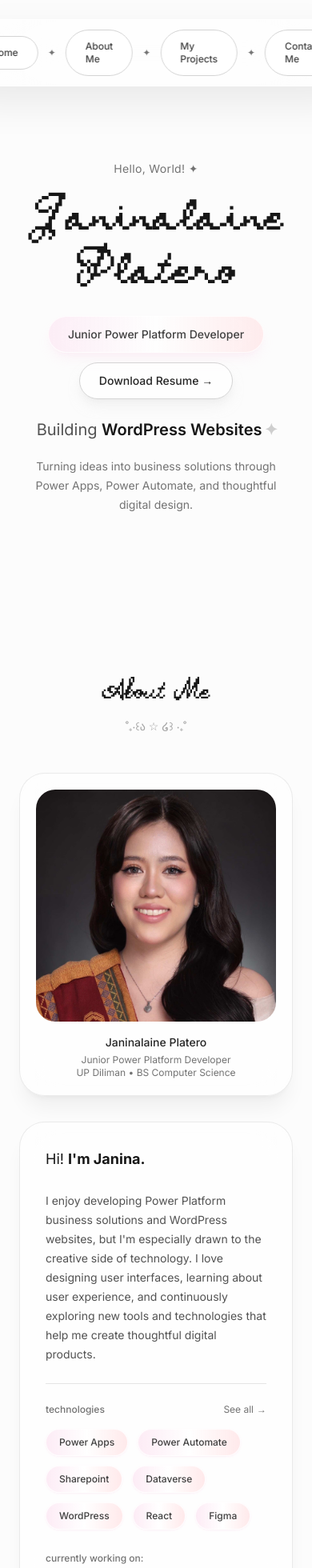
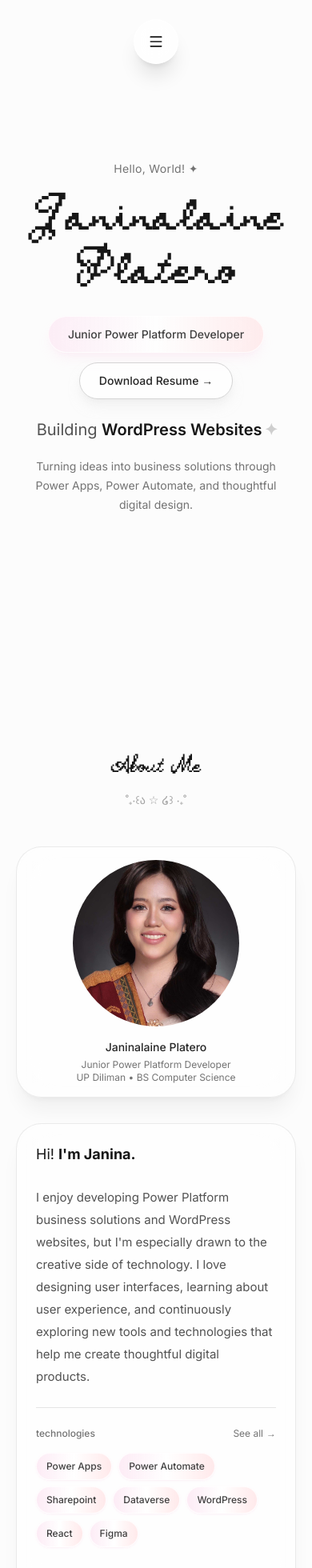
Before and after one commit to jnnln/Portfolio, a React app: page / in a window 390 px wide. Shown: the top 1960 px of the page at 80% size. Built offline with nearby package versions, Linux system fonts and the light colour scheme; the HTML template or start-up script is replaced by a standard one.

Commit message:
resume link & improve mobile responsiveness

```diff
--- a/src/components/About.jsx
+++ b/src/components/About.jsx
@@ -77,7 +77,7 @@ const stats = [
   },
   {
     number: "3",
-    title: "Production Systems",
+    title: "Production Apps",
     icon: "♡",
   },
 ];
@@ -89,7 +89,20 @@ export default function About() {
     <>
       <section
         id="about-me"
-        className="relative flex min-h-screen items-center justify-center overflow-hidden px-6"
+        className="
+          relative
+          flex
+          min-h-screen
+          items-center
+          justify-center
+          overflow-hidden
+
+          px-5
+          sm:px-6
+          lg:px-8
+
+          py-24
+        "
       >
         {/* Background */}
 
@@ -99,7 +112,7 @@ export default function About() {
 
         <div className="absolute bottom-0 right-0 -z-10 h-[25rem] w-[25rem] rounded-full bg-pink-200/20 blur-[180px]" />
 
-        <div className="mx-auto w-full max-w-6xl">
+        <div className="mx-auto w-full max-w-7xl">
 
           {/* Heading */}
 
@@ -114,7 +127,13 @@ export default function About() {
 
               <h2
                 style={{ fontFamily: "Cavalhatriz" }}
-                className="text-4xl text-neutral-900"
+                className="
+                text-3xl
+                sm:text-4xl
+                lg:text-5xl
+
+                text-neutral-900
+                "
               >
                 About Me
               </h2>
@@ -142,7 +161,21 @@ export default function About() {
 
           {/* Main Section */}
 
-          <div className="mt-12 grid gap-8 lg:grid-cols-[240px_1fr]">
+          <div
+            className="
+              mt-12
+
+              grid
+
+              gap-8
+              lg:gap-10
+
+              grid-cols-1
+              lg:grid-cols-[260px_1fr]
+
+              items-start
+            "
+          >
 
             {/* PROFILE CARD */}
 
@@ -163,7 +196,9 @@ export default function About() {
               border-neutral-200/80
 
               bg-white/60
-              p-5
+              p-4
+              sm:p-5
+              lg:p-6
 
               shadow-xl
               shadow-black/5
@@ -177,25 +212,44 @@ export default function About() {
               hover:shadow-2xl
               "
             >
-              <div className="overflow-hidden rounded-[24px]">
+              <div
+              className="
+                overflow-hidden
 
+                mx-auto
+
+                h-52
+                w-52
+
+                sm:h-60
+                sm:w-60
+
+                lg:mx-0
+                lg:h-[290px]
+                lg:w-full
+
+                lg:rounded-[28px]
+                rounded-full
+
+                lg:rounded-[28px]
+              "
+            >
               <img
                 src={Profile}
                 alt="Janina"
                 className="
-                  h-[290px]
+                  h-full
                   w-full
 
                   object-cover
-                  object-top
+                  object-[50%_15%]
 
                   transition-all
-                  duration-500
+                  duration-700
 
-                  group-hover:scale-105
+                  group-hover:scale-[1.03]
                 "
               />
-
               </div>
 
               <div className="mt-4 text-center">
@@ -234,7 +288,9 @@ export default function About() {
               border-neutral-200/80
 
               bg-white/60
-              p-8
+              p-6
+              sm:p-7
+              lg:p-8
 
               shadow-xl
               shadow-black/5
@@ -269,7 +325,16 @@ export default function About() {
 
               </div>
 
-              <p className="mt-5 text-sm leading-6 text-neutral-600">
+              <p className="
+              mt-5
+
+              text-[15px]
+              leading-7
+
+              sm:text-sm
+
+              text-neutral-600
+              ">
                 I enjoy developing Power Platform business solutions and WordPress websites, but I'm especially drawn to the creative side of technology. I love designing user interfaces, learning about user experience, and continuously exploring new tools and technologies that help me create thoughtful digital products.
               </p>
 
@@ -323,7 +388,7 @@ export default function About() {
 
                 </div>
 
-                <div className="flex flex-wrap gap-3">
+                <div className="flex flex-wrap gap-2 sm:gap-3">
 
                     {technologies.map((tech, index) => (
                     <motion.div
@@ -354,8 +419,10 @@ export default function About() {
                         via-white/70
                         to-rose-100/80
 
-                        px-4
+                        px-3
                         py-2
+
+                        sm:px-4
 
                         text-xs
                         font-medium
@@ -389,7 +456,7 @@ export default function About() {
                   currently working on:
                 </p>
 
-                <div className="flex flex-wrap gap-3">
+                <div className="flex flex-wrap gap-2 sm:gap-3">
 
                   {currently.map((item) => (
                     <div
@@ -402,8 +469,10 @@ export default function About() {
 
                       bg-white/70
 
-                      px-4
+                      px-3
                       py-2
+
+                      sm:px-4
 
                       text-xs
                       text-neutral-700
@@ -442,7 +511,7 @@ export default function About() {
 
           <div className="h-px w-full bg-gradient-to-r from-transparent via-neutral-300 to-transparent" />
 
-          <div className="mt-8 grid grid-cols-3 gap-8">
+          <div className="mt-8 grid grid-cols-1 sm:grid-cols-3 gap-8">
 
             {stats.map((stat, index) => (
               <motion.div
@@ -457,7 +526,7 @@ export default function About() {
                   {stat.icon}
                 </p>
 
-                <h3 className="mt-2 text-4xl font-semibold text-neutral-900">
+                <h3 className="mt-2 text-3xl sm:text-4xl font-semibold text-neutral-900">
                   {stat.number}
                 </h3>
 
@@ -537,6 +606,8 @@ export default function About() {
             className="
               w-full
               max-w-3xl
+              max-h-[90vh]
+              overflow-hidden
 
               rounded-[32px]
 
@@ -545,7 +616,9 @@ export default function About() {
 
               bg-white/75
 
-              p-8
+              p-5
+              sm:p-6
+              lg:p-8
 
               shadow-2xl
               shadow-black/10
@@ -606,7 +679,7 @@ export default function About() {
 
             {/* Categories */}
 
-            <div className="space-y-7 max-h-[60vh] overflow-y-auto pr-2">
+            <div className="space-y-7 max-h-[70vh] sm:max-h-[60vh] overflow-y-auto pr-2">
 
               {Object.entries(allSkills).map(([category, skills]) => (
 
--- a/src/components/FeaturedProjects.jsx
+++ b/src/components/FeaturedProjects.jsx
@@ -185,13 +185,18 @@ console.log(projects.length);
                   src={selectedProject.images[currentImage]}
                   alt={selectedProject.title}
                   className="
-                    h-[520px]
-                    w-full
+                  w-full
 
-                    rounded-3xl
+                  h-56
+                  sm:h-72
+                  md:h-80
+                  lg:h-[420px]
+                  xl:h-[520px]
 
-                    object-cover
-                  "
+                  rounded-3xl
+
+                  object-cover
+                "
                 />
 
                 {/* Previous */}
--- a/src/components/Hero.jsx
+++ b/src/components/Hero.jsx
@@ -122,7 +122,7 @@ export default function Hero() {
           </motion.div>
 
           <a
-  href="/resume.pdf"
+  href="/resume_janinalaine_platero.pdf"
   className="
     inline-flex
     items-center
--- a/src/components/Navbar.jsx
+++ b/src/components/Navbar.jsx
@@ -1,3 +1,6 @@
+import { useState } from "react";
+import { Menu, X } from "lucide-react";
+
 const links = [
   "Home",
   "About Me",
@@ -6,20 +9,24 @@ const links = [
 ];
 
 export default function Navbar() {
+  const [open, setOpen] = useState(false);
+
   return (
     <header className="fixed top-6 left-1/2 z-50 -translate-x-1/2">
 
-      {/* Floating Dock */}
+      {/* Desktop / Tablet */}
       <div
         className="
+          hidden
+          md:block
+
           rounded-full
-
           border
           border-white/70
 
           bg-white/60
 
-          px-5
+          px-4
           py-3
 
           backdrop-blur-2xl
@@ -27,19 +34,14 @@ export default function Navbar() {
           shadow-[0_20px_50px_rgba(0,0,0,0.08)]
         "
       >
-        <nav
-          className="
-            flex
-            items-center
-            justify-center
+        <nav className="flex items-center justify-center gap-2">
 
-            gap-3
-          "
-        >
           {links.map((link, index) => (
-            <div key={link} className="flex items-center gap-3">
+            <div
+              key={link}
+              className="flex items-center gap-2"
+            >
 
-              {/* Navigation Pill */}
               <a
                 href={`#${link.toLowerCase().replace(/\s+/g, "-")}`}
                 className="
@@ -53,8 +55,8 @@ export default function Navbar() {
 
                   bg-white/80
 
-                  px-6
-                  py-3
+                  px-5
+                  py-2.5
 
                   text-xs
                   font-medium
@@ -70,12 +72,10 @@ export default function Navbar() {
                   hover:text-black
 
                   hover:shadow-lg
-                  hover:shadow-black/5
                 "
               >
                 {link}
 
-                {/* Underline Animation */}
                 <span
                   className="
                     absolute
@@ -93,36 +93,115 @@ export default function Navbar() {
 
                     transition-all
                     duration-300
-                    ease-out
 
                     group-hover:w-[60%]
                   "
                 />
               </a>
 
-              {/* Decorative Star */}
               {index !== links.length - 1 && (
-                <span
-                  className="
-                    select-none
-
-                    text-xs
-                    text-neutral-500
-
-                    transition-all
-                    duration-500
-
-                    hover:rotate-180
-                    hover:scale-125
-                  "
-                >
+                <span className="text-xs text-neutral-400">
                   ✦
                 </span>
               )}
 
             </div>
           ))}
+
         </nav>
+      </div>
+
+      {/* Mobile */}
+
+      <div className="md:hidden">
+
+        {/* Floating Button */}
+
+        <button
+          onClick={() => setOpen(!open)}
+          className="
+            flex
+            h-14
+            w-14
+            items-center
+            justify-center
+
+            rounded-full
+
+            border
+            border-white/70
+
+            bg-white/70
+
+            backdrop-blur-2xl
+
+            shadow-xl
+          "
+        >
+          {open ? <X size={20} /> : <Menu size={20} />}
+        </button>
+
+        {/* Menu */}
+
+        {open && (
+          <div
+            className="
+              absolute
+              right-0
+              mt-4
+              w-56
+
+              rounded-3xl
+
+              border
+              border-white/70
+
+              bg-white/80
+
+              p-3
+
+              backdrop-blur-2xl
+
+              shadow-2xl
+            "
+          >
+
+            {links.map((link) => (
+              <a
+                key={link}
+                href={`#${link.toLowerCase().replace(/\s+/g, "-")}`}
+                onClick={() => setOpen(false)}
+                className="
+                  mb-2
+                  block
+
+                  rounded-full
+
+                  border
+                  border-neutral-300
+
+                  bg-white/80
+
+                  px-5
+                  py-3
+
+                  text-sm
+                  text-neutral-700
+
+                  transition-all
+                  duration-300
+
+                  hover:border-black
+                  hover:bg-white
+                "
+              >
+                {link}
+              </a>
+            ))}
+
+          </div>
+        )}
+
       </div>
 
     </header>
```
Also changed, not shown: src/components/Contact.jsx (+78 -26 lines), 1 other file (tests, documents, lock files or other folders). Lines whose indentation alone changed are shown as unchanged.
